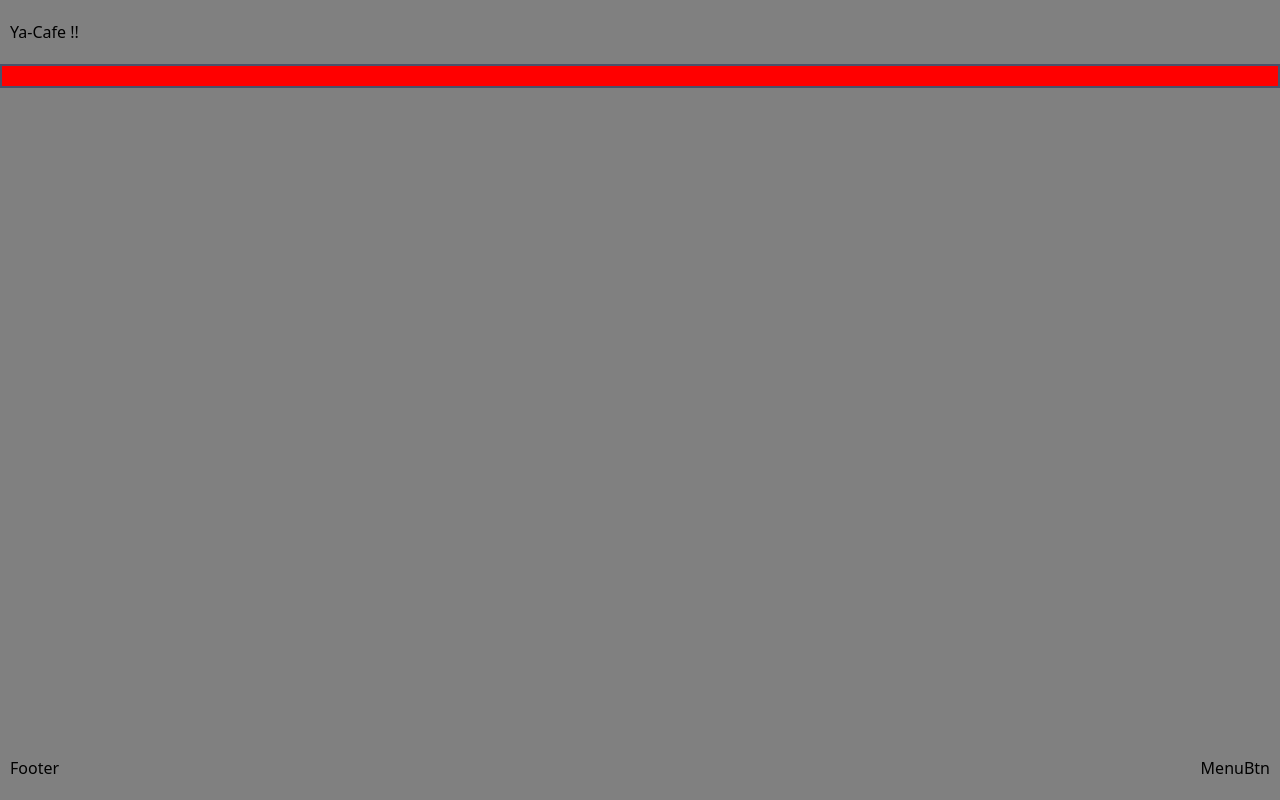
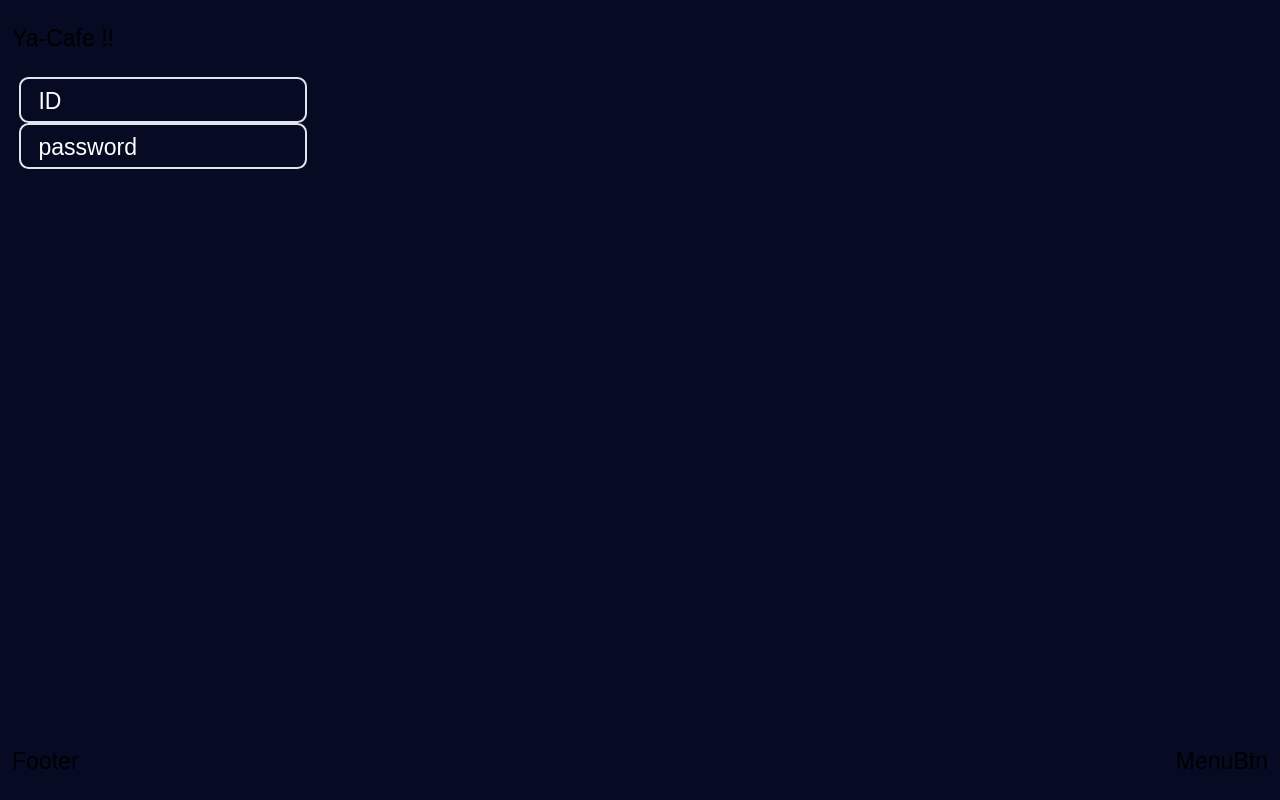
Before and after one commit to dev-morph/YaCafe, a Next.js app in the folder frontend/: page /login in a window 1280 px wide. Built offline with nearby package versions, Linux system fonts and the light colour scheme.

Commit message:
Input Component 완성

```diff
--- /dev/null
+++ b/frontend/components/Input.tsx
@@ -0,0 +1,25 @@
+import React from 'react';
+import styles from '../styles/input.module.scss';
+
+interface InputType {
+  type: 'text' | 'password';
+  label: string;
+}
+
+const Input = ({ type, label }: InputType) => {
+  return (
+    <div className={styles.form}>
+      <input
+        className={styles.form__input}
+        type={type}
+        autoComplete="off"
+        placeholder=" "
+      />
+      <label className={styles.form__label} htmlFor={label}>
+        {label}
+      </label>
+    </div>
+  );
+};
+
+export default Input;
--- a/frontend/pages/login.tsx
+++ b/frontend/pages/login.tsx
@@ -1,21 +1,13 @@
 import React from 'react';
 import styles from '../styles/input.module.scss';
+import Input from '../components/Input';
 
 const login = () => {
   return (
     <>
-      <form className={styles.form} action="submit">
-        <div className="text__input__wrapper">
-          <input
-            className={styles.form__input}
-            type="text"
-            id="id"
-            autoComplete="off"
-          />
-          <label className="form__label" htmlFor="id">
-            ID
-          </label>
-        </div>
+      <form action="submit">
+        <Input type="text" label="ID" />
+        <Input type="password" label="password" />
       </form>
     </>
   );
--- a/frontend/styles/globals.scss
+++ b/frontend/styles/globals.scss
@@ -1,3 +1,5 @@
+$clr-bg: #060b23;
+
 *,
 *::before,
 *::after {
@@ -8,9 +10,11 @@
 
 html,
 body {
+  font-family: 'Convergence', sans-serif;
+  font-size: 1.2rem;
   height: 100vh;
   width: 100vw;
-  background: grey;
+  background: $clr-bg;
 }
 /* input 기본 스타일 초기화 */
 
--- a/frontend/styles/input.module.scss
+++ b/frontend/styles/input.module.scss
@@ -1,21 +1,60 @@
-$clr-gray300: #4a526b;
+$clr-primary: #18ffff;
+$clr-primary-light: #adffff;
+$clr-primary-dark: #091034;
+
+$clr-gray100: #f9fbff;
+$clr-gray150: #f4f6fb;
+$clr-gray200: #eef1f6;
+$clr-gray300: #e1e5ee;
+$clr-gray400: #767b91;
+$clr-gray500: #4f546c;
 $clr-gray600: #2a324b;
 $clr-gray700: #161d34;
 $clr-bg: #060b23;
 
 /* border radius */
-$radius: 0.2rem;
+$radius: 0.5rem;
 
 .form {
+  margin-left: 1rem;
+  width: 15rem;
   position: relative;
 
   &__input {
+    width: 100%;
+    border: 2px solid $clr-gray300;
+    border-radius: $radius;
+    font-family: inherit;
+    font-size: inherit;
+    color: white;
+    outline: none;
+    padding: 0.2rem;
+    background: none;
+
+    &:hover {
+      border-color: $clr-primary-light;
+      cursor: text;
+    }
+    &:focus {
+      border-color: $clr-primary;
+    }
+  }
+  &__label {
     position: absolute;
-    top: 0;
-    left: 0;
-    width: 100%;
-    height: 100%;
-    border: 2px solid $clr-gray300;
-    background-color: red;
+    left: 1rem;
+    top: 0.325em;
+    cursor: text;
+    color: white;
+    transition: top 200ms ease-in, left 200ms ease-in, font-size 200ms ease-in;
+    background-color: $clr-bg;
   }
 }
+
+// input창이 focus된 상태이거나,
+// input창의 placeholder가 아무런 값이 없을때,
+.form__input:focus ~ .form__label,
+.form__input:not(:placeholder-shown) ~ .form__label {
+  left: 1.2rem;
+  top: -0.5rem;
+  font-size: 0.9rem;
+}
```
